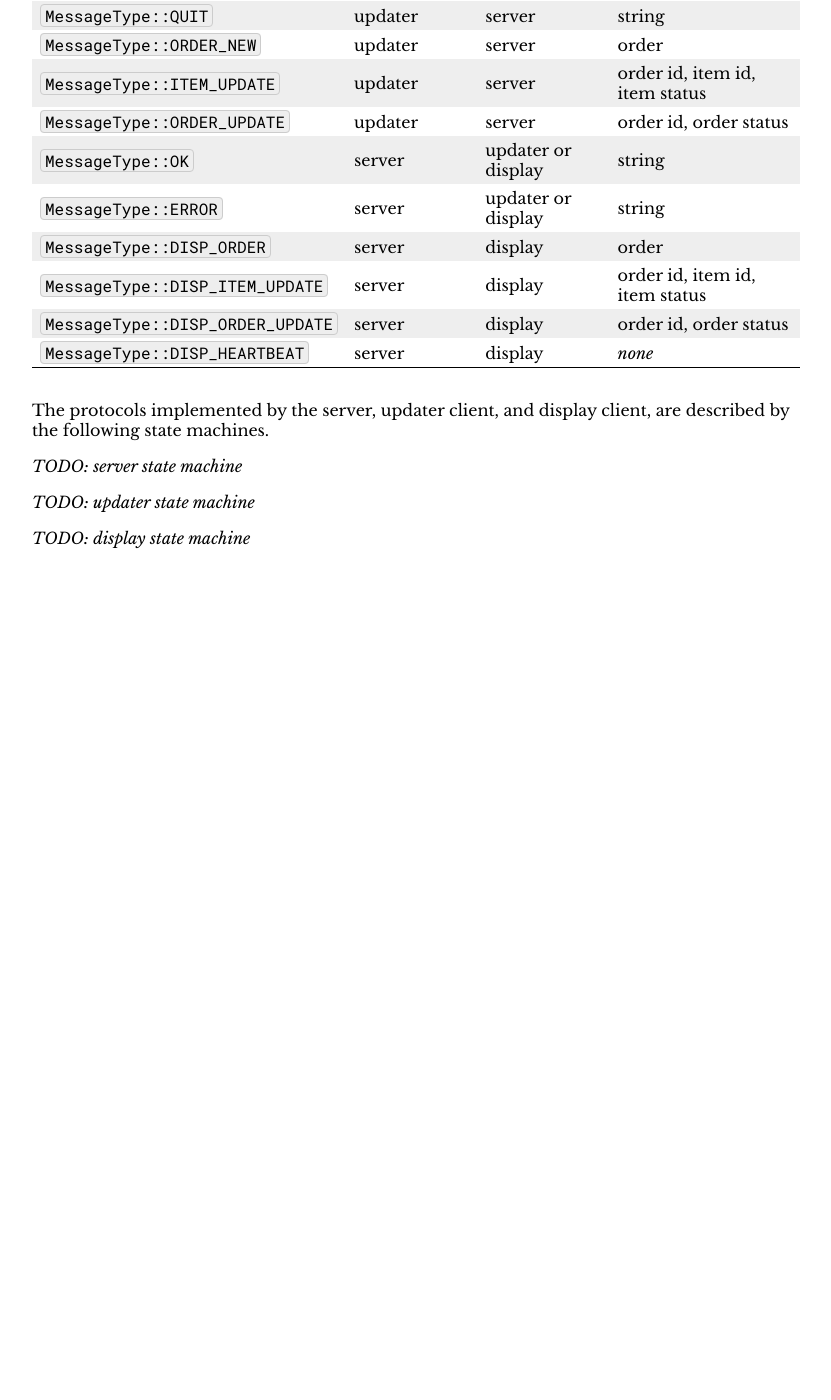
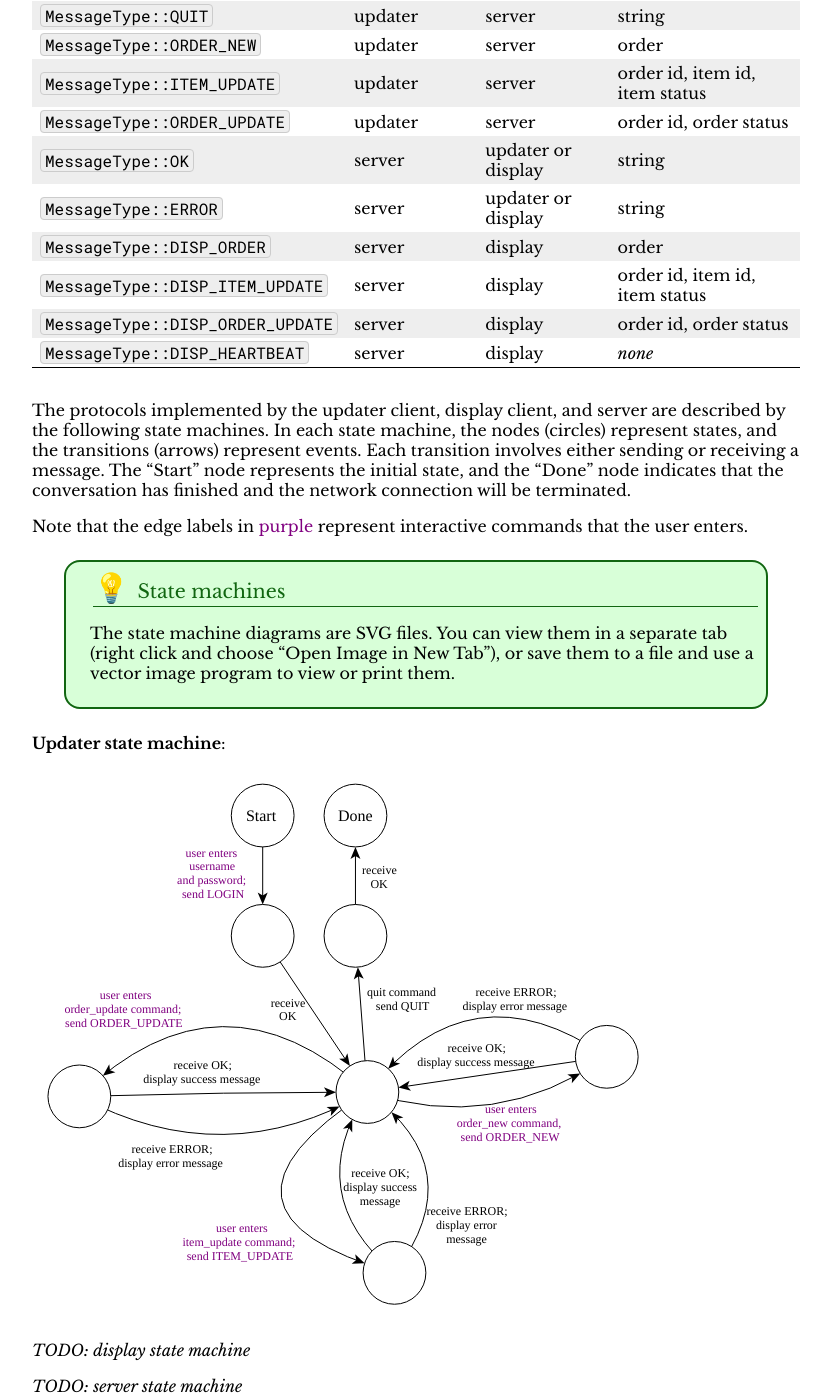
Before and after one commit to jhucsf/spring2026, a Jekyll site: the page built from assign/assign05.md, in a window 1280 px wide and 1400 px high, scrolled down 3107 px. Shown: the whole window, without its empty margins (224-1055 px from the left). Built offline with Jekyll 4.4.1, drawn with Linux system fonts in a browser that asks for light colours; before the commit the page ends 3687 px from its top, so only the background shows below that.

Commit message:
start to work on state machine diagrams

```diff
--- a/assign/assign05.md
+++ b/assign/assign05.md
@@ -180,11 +180,31 @@ Message type                      | Sent by            | Reeived by         | Co
 `MessageType::DISP_ORDER_UPDATE`  | server             | display            | order id, order status
 `MessageType::DISP_HEARTBEAT`     | server             | display            | *none*
 
-The protocols implemented by the server, updater client, and display
-client, are described by the following state machines.
+The protocols implemented by the updater client, display
+client, and server are described by the following state machines.
+In each state machine, the nodes (circles) represent states,
+and the transitions (arrows) represent events. Each transition
+involves either sending or receiving a message. The "Start"
+node represents the initial state, and the "Done" node indicates
+that the conversation has finished and the network connection
+will be terminated.
+
+Note that the edge labels in <span style="color: #800080;">purple</span>
+represent interactive commands that the user enters.
+
+<div class='admonition tip'>
+  <div class='title'>State machines</div>
+  <div class='content' markdown=1>
+The state machine diagrams are SVG files. You can view them in a separate
+tab (right click and choose "Open Image in New Tab"), or save them to a file
+and use a vector image program to view or print them.
+  </div>
+</div>
+
+**Updater state machine**:
+
+![Updater state machine diagram](img/assign05/updater-sm.svg)
+
+*TODO: display state machine*
 
 *TODO: server state machine*
-
-*TODO: updater state machine*
-
-*TODO: display state machine*
```
Also changed, not shown: assign/img/assign05/updater-sm.svg (added), 1 other file.
